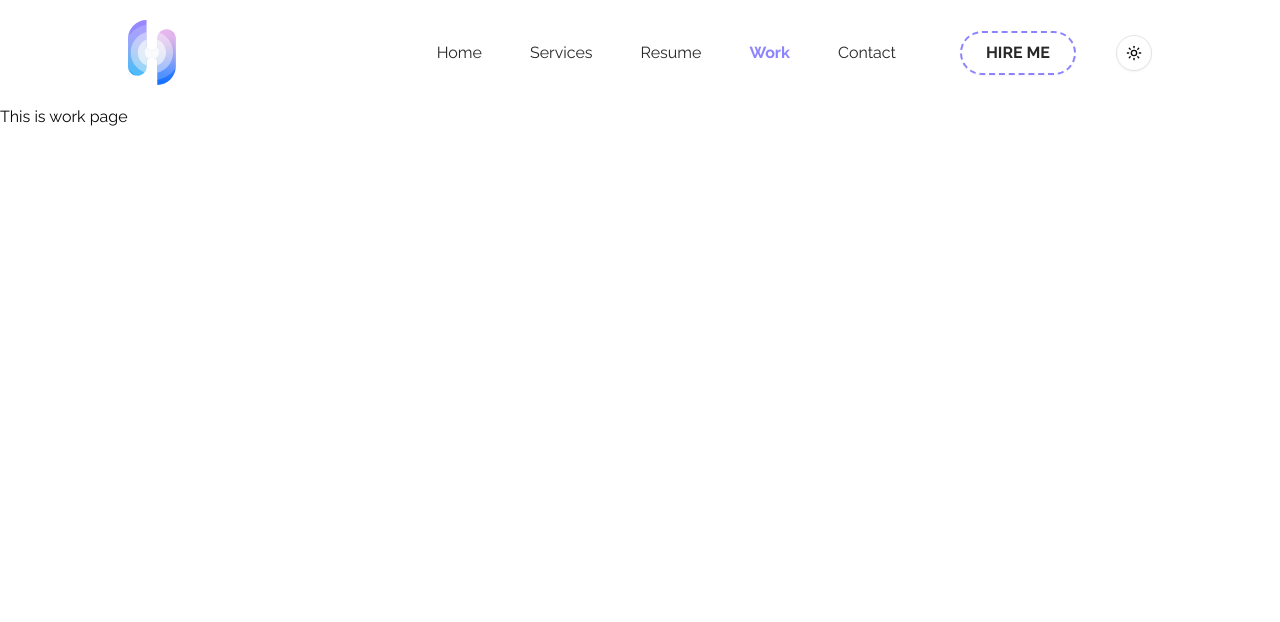
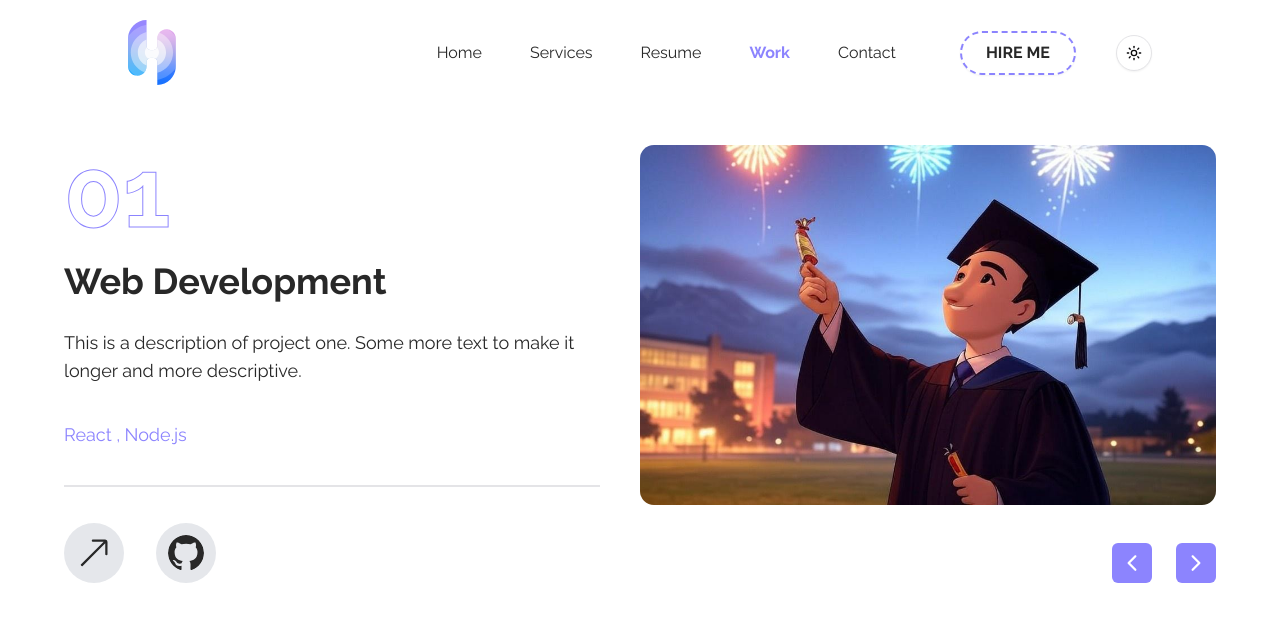
Before and after one commit to Harman-khurmi/harman-portfolio, a Next.js app: page /work in a window 1280 px wide. Shown: the top 622 px of the page. Built offline with nearby package versions, Linux system fonts and the light colour scheme.

Commit message:
work-page-structure done

```diff
--- a/app/work/page.jsx
+++ b/app/work/page.jsx
@@ -1,10 +1,20 @@
+'use client'
+import { easeInOut, motion } from 'framer-motion'
 import React from 'react'
+import ProjectCarousel from '@/components/ProjectCarousel';
 
 const work = () => {
   return (
-    <div>
-        This is work page
-    </div>
+    <>
+      <section className=' text-dark dark:text-light flex lg:mx-6 '>
+        <motion.div
+          initial={{ opacity: 0 }}
+          animate={{ opacity: 1, transition: { duration: 0.5, delay: 0.5, ease: easeInOut } }}
+          className='flex my-10 container mx-auto'>
+          <ProjectCarousel />
+        </motion.div>
+      </section>
+    </>
   )
 }
 
--- /dev/null
+++ b/components/ProjectCarousel.jsx
@@ -0,0 +1,124 @@
+import React, { useState } from 'react'
+import { motion } from 'framer-motion'
+import { Swiper, SwiperSlide, useSwiper } from 'swiper/react';
+import 'swiper/css';
+import 'swiper/css/navigation';
+import 'swiper/css/pagination';
+import { BsGithub } from 'react-icons/bs';
+import { BsArrowUpRight } from 'react-icons/bs';
+import { Tooltip, TooltipContent, TooltipTrigger, TooltipProvider } from '@/components/ui/tooltip';
+import Link from 'next/link';
+import Image from 'next/image';
+import WorkSliderBtns from './WorkSliderBtns';
+// import { HiArrowLongRight, HiArrowLongLeft } from "react-icons/hi2";
+
+const projects = [
+    {
+        num: '01',
+        category: 'Web Development',
+        title: 'Project One',
+        description: 'This is a description of project one. Some more text to make it longer and more descriptive.',
+        stack: [{ name: 'React', icon: '/react-icon.svg' }, { name: 'Node.js', icon: '/nodejs-icon.svg' }],
+        image: '/sample.jpeg',
+        github: '',
+        live: 'https://example.com/project1'
+    },
+    {
+        num: '02',
+        category: 'Full Development',
+        title: 'Project One',
+        description: 'This is a description of project one.',
+        stack: [{ name: 'React', icon: '/react-icon.svg' }, { name: 'Node.js', icon: '/nodejs-icon.svg' }],
+        image: '/sample.jpeg',
+        github: '',
+        live: 'https://example.com/project1'
+    },
+]
+
+const ProjectCarousel = () => {
+
+    const [project, setProject] = useState(projects[0]);
+    const handleSlideChange = (swiper) => {
+        setProject(projects[swiper.activeIndex]);
+    };
+    const swiper = useSwiper();
+
+    return (
+        <div className='flex flex-col gap-6 lg:flex-row lg:gap-10  w-full h-full lg:px-10'>
+            <div className='flex flex-col order-2 lg:order-none lg:w-[50%] px-5 lg:px-0 gap-5 group'>
+                {/* project count */}
+                <div className='text-8xl font-bold text-first stroke-text group-hover:stroke-3xl'>
+                    {project.num}
+                </div>
+                {/* category */}
+                <h2 className='lg:text-4xl text-3xl font-semibold text-dark dark:text-light mb-2'>
+                    {project.category}
+                </h2>
+                {/* description */}
+                <p className='lg:text-lg text-md text-dark dark:text-light mb-4'>
+                    {project.description}
+                </p>
+                {/* stack */}
+                <ul className='flex flex-wrap gap-1 mb-4'>
+                    {project.stack.map((item, index) => (
+                        <li key={index} className='flex items-center gap-2 text-first text-lg'>
+                            {/* <Image src={item.icon} alt={item.name} width={24} height={24} /> */}
+                            <span>{item.name}{index !== project.stack.length - 1 && <span className=''> ,</span>}</span>
+
+                        </li>
+                    ))}
+                </ul>
+                {/* divider */}
+                <div className='border'></div>
+                {/* buttons */}
+                <div className='flex gap-8 mt-4'>
+                    <div className='order-2'>
+                        <Link href={project.live} target='_blank' className='flex items-center gap-2'>
+                            <TooltipProvider delayDuration={180}>
+                                <Tooltip>
+                                    <TooltipTrigger className='flex items-center gap-2'>
+                                        <BsGithub className='text-6xl dark:bg-dark bg-gray-200 hover:bg-first hover:text-white transition-colors duration-300 active:bg-first active:text-white hover:dark:bg-first hover:dark:text-dark p-3 rounded-full' />
+                                        {/* <span>GitHub</span> */}
+                                    </TooltipTrigger>
+                                    <TooltipContent>
+                                        View on GitHub
+                                    </TooltipContent>
+                                </Tooltip>
+                            </TooltipProvider>
+                        </Link>
+                    </div>
+                    <div>
+                        <Link href={project.live} target='_blank' className='flex items-center gap-2'>
+                            <TooltipProvider delayDuration={180}>
+                                <Tooltip>
+                                    <TooltipTrigger className='flex items-center gap-2'>
+                                        <BsArrowUpRight className='text-6xl dark:bg-dark bg-gray-200 hover:bg-first hover:text-white transition-colors duration-300 active:bg-first active:text-white hover:dark:bg-first hover:dark:text-dark p-3 rounded-full' />
+                                        {/* <span>Project Link</span> */}
+                                    </TooltipTrigger>
+                                    <TooltipContent>
+                                        Deployed Link
+                                    </TooltipContent>
+                                </Tooltip>
+                            </TooltipProvider>
+                        </Link>
+                    </div>
+                </div>
+            </div>
+            {/* SLIDER IMAGE */}
+            <div className='flex flex-col lg:w-[50%] w-full px-5 lg:px-0'>
+                <Swiper spaceBetween={30} slidesPerView={1} onSlideChange={handleSlideChange} className='w-full h-full'>
+                    {projects.map((project, index) => (
+                        <SwiperSlide key={index} className='relative w-full h-full '>
+                            <div className='object-fill w-full h-full relative'>
+                                <Image src={project.image} alt='work-image' width={96} height={96} className=' relative rounded-xl object-cover w-full h-90' />
+                            </div>
+                        </SwiperSlide>
+                    ))}
+                    <WorkSliderBtns />
+                </Swiper>
+            </div>
+        </div>
+    )
+}
+
+export default ProjectCarousel
--- /dev/null
+++ b/components/WorkSliderBtns.jsx
@@ -0,0 +1,16 @@
+import React from 'react'
+import { useSwiper } from 'swiper/react'
+import { IoIosArrowBack, IoIosArrowForward } from "react-icons/io";
+const WorkSliderBtns = () => {
+    const swiper = useSwiper();
+    return (
+        <>
+            <div className='flex gap-2 lg:gap-6 absolute right-0 bottom-[45%] xl:bottom-0 z-20 w-full justify-between px-2 lg:px-0 xl:w-max xl:justify-none'>
+                <button onClick={() => { swiper.slidePrev() }} className='flex items-center justify-center bg-first text-white text-2xl cursor-pointer rounded-sm p-2'><IoIosArrowBack className='' /></button>
+                <button onClick={() => { swiper.slideNext() }} className='flex items-center justify-center bg-first text-white text-2xl cursor-pointer rounded-sm p-2'><IoIosArrowForward className='' /></button>
+            </div>
+        </>
+    )
+}
+
+export default WorkSliderBtns
--- a/package.json
+++ b/package.json
@@ -32,6 +32,7 @@
     "react-icons": "^5.5.0",
     "react-type-animation": "^3.2.0",
     "sweetalert2": "^11.21.0",
+    "swiper": "^11.2.8",
     "tailwind-merge": "^3.0.2",
     "tailwindcss": "^4.0.8",
     "tailwindcss-animate": "^1.0.7"
```
Also changed, not shown: 2 other files (tests, documents, lock files or other folders).
